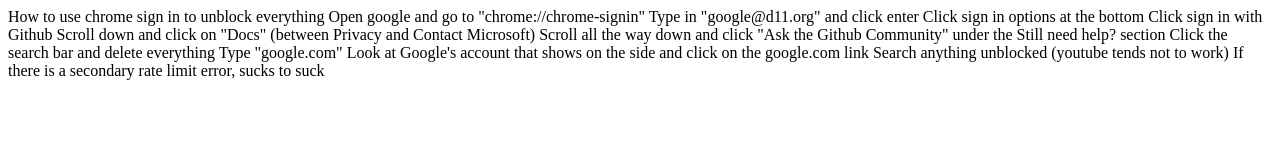
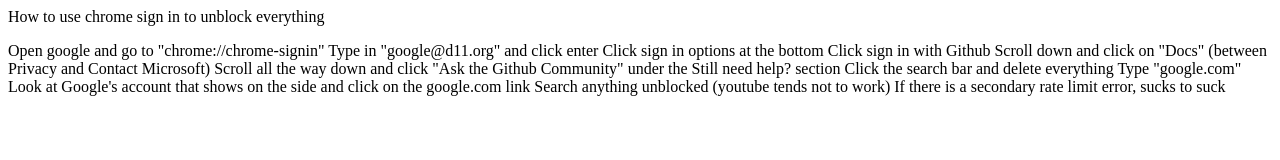
Before and after one commit to chromesigninguide/chromesigninguide.github.io, a plain HTML site: page index.html in a window 1280 px wide. Drawn offline with Linux system fonts and the light colour scheme.

Commit message:
Update index.html

```diff
--- a/index.html
+++ b/index.html
@@ -1,7 +1,9 @@
-<p>
+<h>
 
 How to use chrome sign in to unblock everything
+<h>
 
+<p>
 Open google and go to "chrome://chrome-signin"
 Type in "google@d11.org" and click enter
 Click sign in options at the bottom
```
